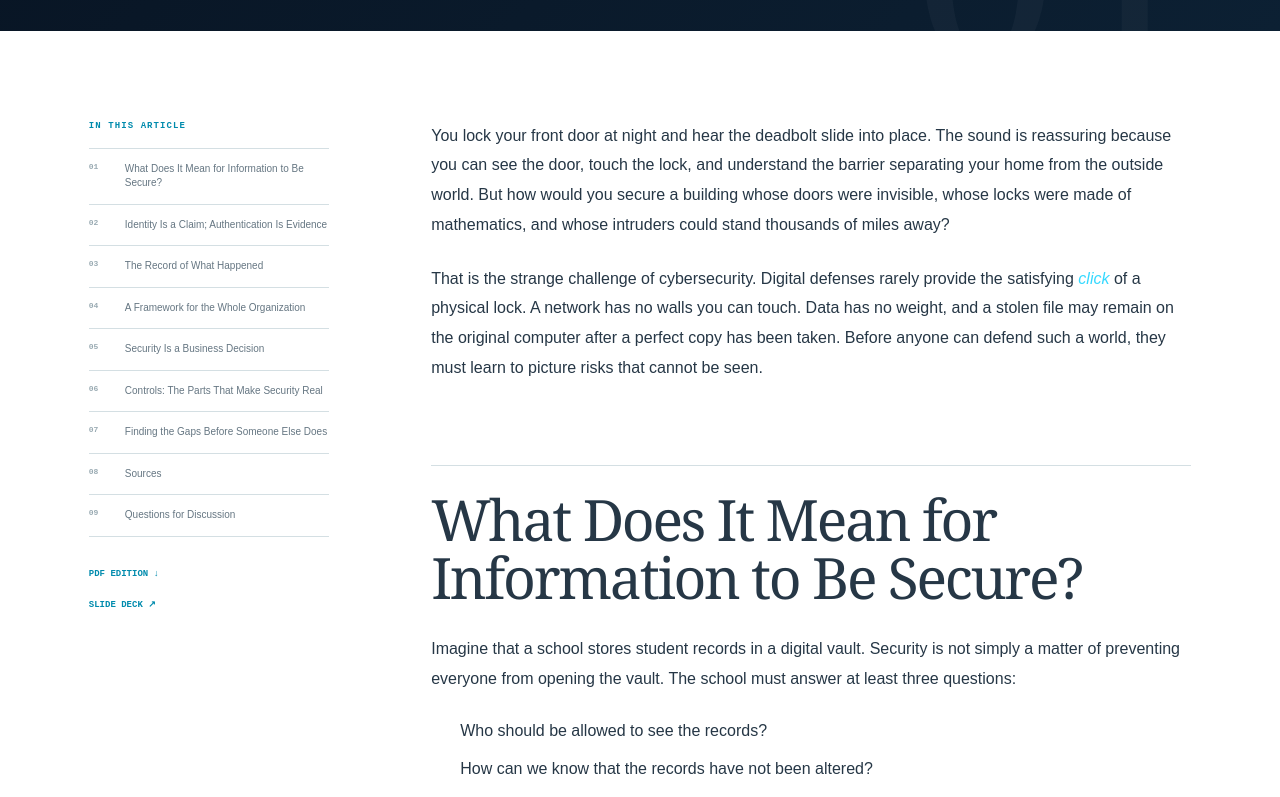
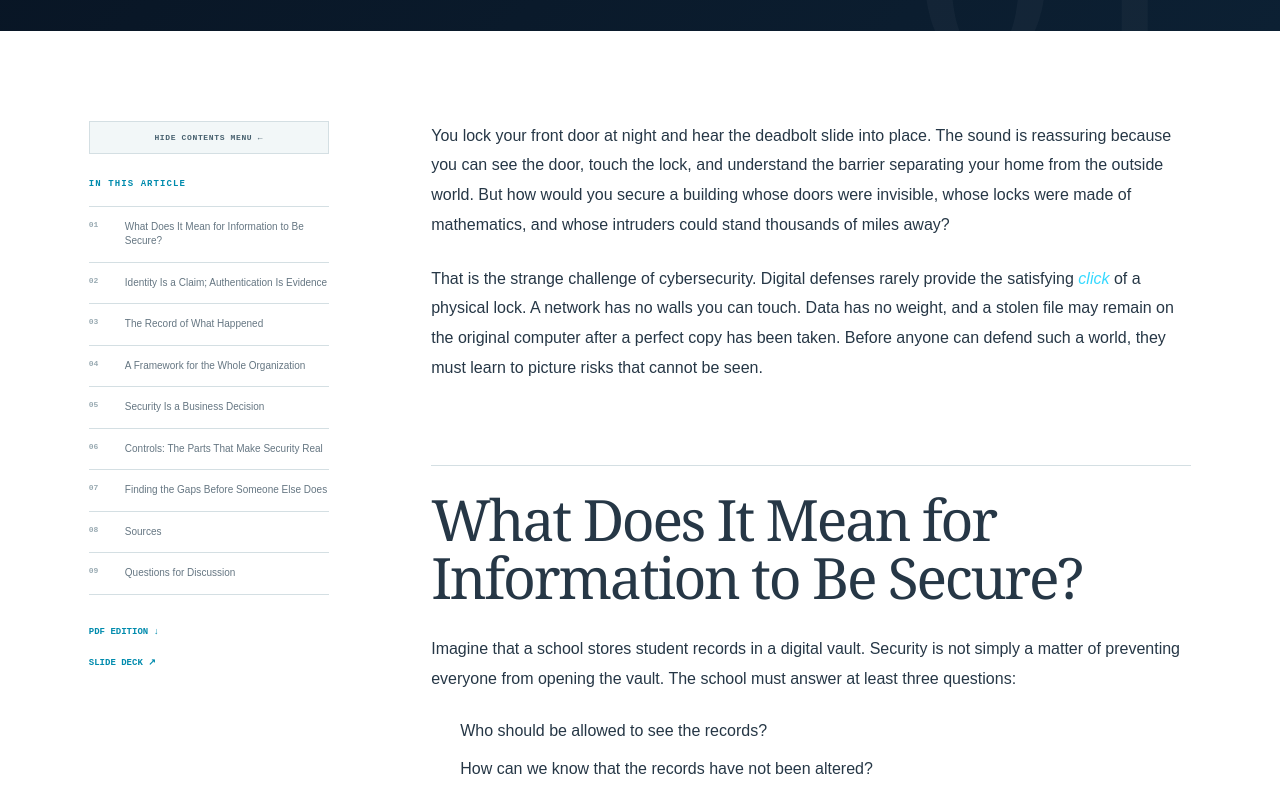
Before and after one commit to Timothy815/cybersecurity101, a Next.js app: page /dispatch/confidentiality-integrity-and-availability in a window 1280 px wide. Shown: the part 700-1497 px from the top of the page. Built offline with nearby package versions, Linux system fonts and the light colour scheme.

Commit message:
Add presentation view for articles

```diff
--- /dev/null
+++ b/app/ui/article-reader-layout.tsx
@@ -0,0 +1,44 @@
+"use client";
+
+import type { ReactNode } from "react";
+import { useState } from "react";
+import Link from "next/link";
+
+type ArticleReaderLayoutProps = {
+  sections: [string, string][];
+  pdfHref: string;
+  slidesHref?: string;
+  children: ReactNode;
+};
+
+export function ArticleReaderLayout({ sections, pdfHref, slidesHref, children }: ArticleReaderLayoutProps) {
+  const [contentsVisible, setContentsVisible] = useState(true);
+
+  return (
+    <div className={`article-layout${contentsVisible ? "" : " article-layout-wide"}`}>
+      <div className="article-rail screen-only">
+        <button
+          className="article-contents-toggle"
+          type="button"
+          aria-expanded={contentsVisible}
+          aria-controls="article-contents"
+          onClick={() => setContentsVisible(visible => !visible)}
+        >
+          {contentsVisible ? "Hide contents menu ←" : "Show contents menu →"}
+        </button>
+        {contentsVisible && (
+          <aside id="article-contents" className="article-contents" aria-label="Article contents">
+            <p>In this article</p>
+            <nav>{sections.map(([id, sectionTitle], index) => <a href={`#${id}`} key={id}><span>{String(index + 1).padStart(2, "0")}</span>{sectionTitle}</a>)}</nav>
+            <Link className="contents-download" href={pdfHref} download>PDF edition ↓</Link>
+            {slidesHref && <Link className="contents-download" href={slidesHref} target="_blank" rel="noreferrer">Slide deck ↗</Link>}
+          </aside>
+        )}
+      </div>
+      <article className="article-body">
+        {children}
+        <div className="article-end screen-only"><span>End // Article archive</span><Link href="/articles">Browse past issues →</Link></div>
+      </article>
+    </div>
+  );
+}
--- a/app/ui/article-shell.tsx
+++ b/app/ui/article-shell.tsx
@@ -1,5 +1,6 @@
 import type { ReactNode } from "react";
 import Link from "next/link";
+import { ArticleReaderLayout } from "./article-reader-layout";
 
 type ArticleShellProps = {
   eyebrow: string;
@@ -39,18 +40,9 @@ export function ArticleShell({ eyebrow, title, deck, meta, sections, pdfHref, sl
         </div>
       </section>
 
-      <div className="article-layout">
-        <aside className="article-contents screen-only" aria-label="Article contents">
-          <p>In this article</p>
-          <nav>{sections.map(([id, sectionTitle], index) => <a href={`#${id}`} key={id}><span>{String(index + 1).padStart(2, "0")}</span>{sectionTitle}</a>)}</nav>
-          <Link className="contents-download" href={pdfHref} download>PDF edition ↓</Link>
-          {slidesHref && <Link className="contents-download" href={slidesHref} target="_blank" rel="noreferrer">Slide deck ↗</Link>}
-        </aside>
-        <article className="article-body">
-          {children}
-          <div className="article-end screen-only"><span>End // Article archive</span><Link href="/articles">Browse past issues →</Link></div>
-        </article>
-      </div>
+      <ArticleReaderLayout sections={sections} pdfHref={pdfHref} slidesHref={slidesHref}>
+        {children}
+      </ArticleReaderLayout>
 
       <footer className="screen-only">
         <Link className="brand" href="/"><Logo/><span><strong>CYBER / CLASSROOM</strong><small>Learn · Defend · Grow</small></span></Link>
```
Also changed, not shown: app/globals.css.
